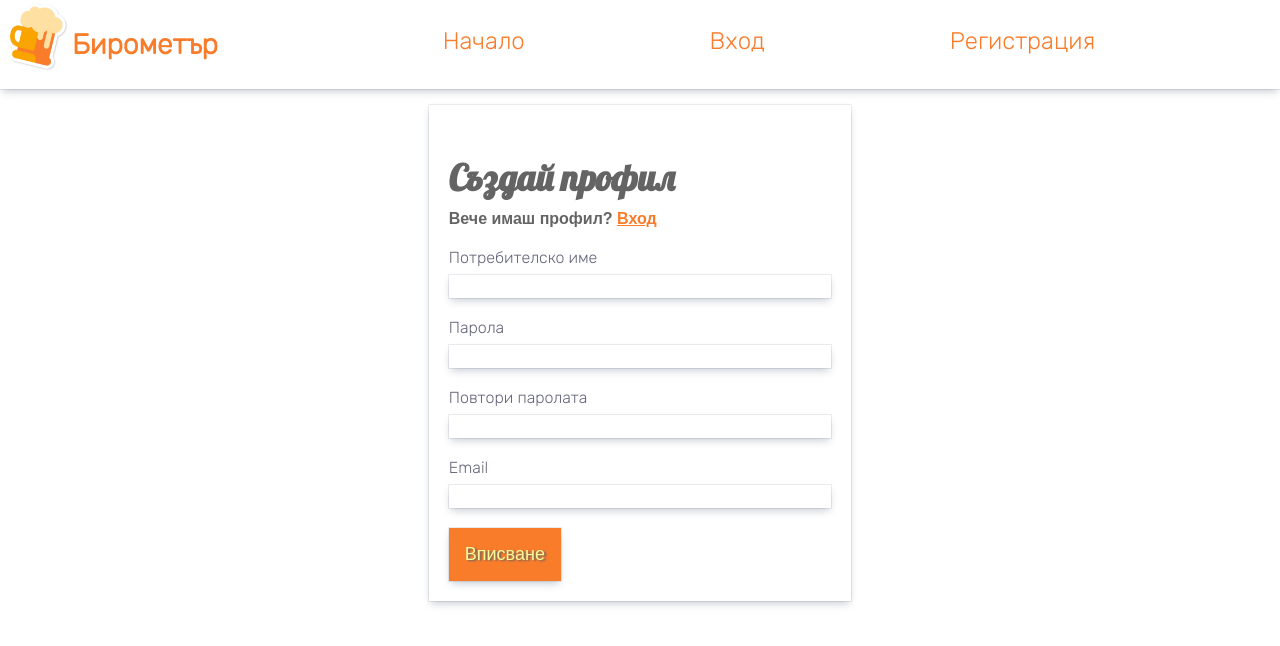
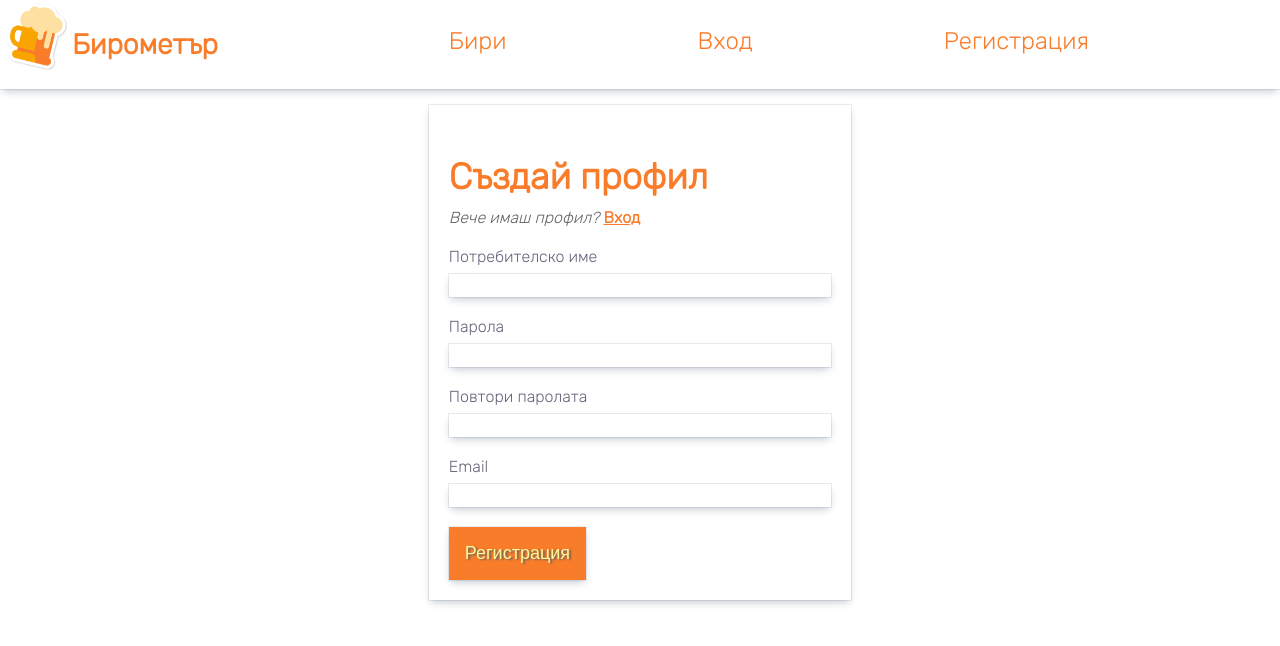
Before and after one commit to entropy88/beer-project, a React (Create React App) app: page /register in a window 1280 px wide. Shown: the top 646 px of the page. Built offline with nearby package versions, Linux system fonts and the light colour scheme.

Commit message:
final UI update

```diff
--- a/src/components/BeerDetails/BeerDetails.module.css
+++ b/src/components/BeerDetails/BeerDetails.module.css
@@ -13,7 +13,6 @@
 }
 
 h3{
-    text-align: center;
     font-size: 24px;
     color:rgb(100, 100, 100);
     font-weight: normal;
@@ -42,7 +41,6 @@ h3{
 .beerContent{
     color:#4F5054;
     margin-left: 36px;
-    align-items: center;
     flex-basis: 50%;
     flex-grow: 1;
     display: flex;
@@ -64,10 +62,9 @@ h3{
 
 .buttonsRow{
     display: flex;
-    width: 100%;
-    justify-content: space-between;
+    width: 50%;
+    justify-content: flex-start;
     flex-wrap: wrap;
-    margin-right: auto;
     padding-top: 4px;
     padding-bottom: 4px;
     margin-top: 4px;
--- a/src/components/CreateRecord/CreateRecord.module.css
+++ b/src/components/CreateRecord/CreateRecord.module.css
@@ -15,7 +15,7 @@
   font-size: 18px;
   padding: 16px;
   border:none;
-  border-radius: 12px;
+  box-shadow: rgba(9, 30, 66, 0.25) 0px 4px 8px -2px, rgba(9, 30, 66, 0.08) 0px 0px 0px 1px;
   color:rgb(100, 100, 100);
 }
 
@@ -23,7 +23,7 @@
     font-size: 18px;
     padding: 16px;
     border:none;
-    border-radius: 12px;
+    box-shadow: rgba(9, 30, 66, 0.25) 0px 4px 8px -2px, rgba(9, 30, 66, 0.08) 0px 0px 0px 1px;
     color:rgb(100, 100, 100);
 }
 
--- a/src/components/Login/Login.module.css
+++ b/src/components/Login/Login.module.css
@@ -1,4 +1,3 @@
-@import url('https://fonts.googleapis.com/css2?family=Lobster&display=swap');
 
 .form {
   margin: 16px auto;
@@ -11,21 +10,22 @@
   }
 
   .title {
-    font-family: 'Lobster',serif;
+    color:#F97C2A;
     font-size: 36px;
     font-weight: 600;
     margin-top: 30px;
   }
 
+  .subtitle {
+    font-size: 16px;
+    margin-top: 10px;
+    font-style: italic;
+  }
+
   .navigateLink{
     color:#F97C2A;
-  }
-
-  .subtitle {
-    font-family: sans-serif;
-    font-size: 16px;
     font-weight: 600;
-    margin-top: 10px;
+    font-style: normal;
   }
 
   .inputContainer {
@@ -41,6 +41,7 @@
     border: none;
     outline: none;
     width: 100%;
+    color:rgb(100, 100, 100);
   }
 
 
--- a/src/components/Navigation/Navigation.js
+++ b/src/components/Navigation/Navigation.js
@@ -11,13 +11,16 @@ export default function Navigation() {
   const {logout}=useContext(AuthContext);
 
   const guestLinks=(
-    <><li><Link to="/login">Вход</Link></li>
-    <li><Link to="/register">Регистрация</Link></li></>
+    <>
+    <li><Link to="/login">Вход</Link></li>
+    <li><Link to="/register">Регистрация</Link></li>
+    </>
   );
   const userLinks=(
-    <>  <li><Link to="/profile">Профил на {user.username}</Link></li>
+    <>
+    <li><Link to="/profile">Профил на {user.username}</Link></li>
     <li><Link to="/create">Добави бира</Link></li>
-   <li> <Link to="#" onClick={()=>logout()}>Изход</Link></li>
+    <li> <Link to="#" onClick={()=>logout()}>Изход</Link></li>
     </>
   );
 
@@ -30,7 +33,7 @@ export default function Navigation() {
           </article>
 
             <ul className={styles.topNav}>
-                              <li><Link to="/">Начало</Link></li>
+                <li><Link to="/">Бири</Link></li>
                 {user.username
                 ?userLinks
                 :guestLinks}
--- a/src/components/Register/Register.js
+++ b/src/components/Register/Register.js
@@ -71,7 +71,7 @@ function Register() {
         <input id="email" type="email" name="email" placeholder=" " />
       </div>
 
-      <button className={styles.submitButton} type="submit" >Вписване</button>
+      <button className={styles.submitButton} type="submit" >Регистрация</button>
 
       </form>
     </div>
--- a/src/components/Register/Register.module.css
+++ b/src/components/Register/Register.module.css
@@ -1,4 +1,3 @@
-@import url('https://fonts.googleapis.com/css2?family=Lobster&display=swap');
 
 .form {
   margin: 16px auto;
@@ -11,21 +10,24 @@
   }
 
   .title {
-    font-family: 'Lobster',serif;
+    color:#F97C2A;
     font-size: 36px;
     font-weight: 600;
     margin-top: 30px;
   }
+
+  .subtitle {
+    font-size: 16px;
+    margin-top: 10px;
+    font-style: italic;
+  }
+
   .navigateLink{
     color:#F97C2A;
+    font-weight: 600;
+    font-style: normal;
   }
 
-  .subtitle {
-    font-family: sans-serif;
-    font-size: 16px;
-    font-weight: 600;
-    margin-top: 10px;
-  }
 
   .inputContainer {
     margin-top: 20px;
@@ -40,6 +42,7 @@
     border: none;
     outline: none;
     width: 100%;
+    color:rgb(100, 100, 100);
   }
 
   .placeholder {
--- a/src/components/UpdateRecord/UpdateRecord.module.css
+++ b/src/components/UpdateRecord/UpdateRecord.module.css
@@ -14,7 +14,7 @@
     font-size: 18px;
     padding: 16px;
     border:none;
-    border-radius: 12px;
+    box-shadow: rgba(9, 30, 66, 0.25) 0px 4px 8px -2px, rgba(9, 30, 66, 0.08) 0px 0px 0px 1px;
     color:rgb(100, 100, 100);
 }
 
@@ -22,7 +22,7 @@
    font-size: 18px;
    padding: 16px;
    border:none;
-   border-radius: 12px;
+   box-shadow: rgba(9, 30, 66, 0.25) 0px 4px 8px -2px, rgba(9, 30, 66, 0.08) 0px 0px 0px 1px;
    color:rgb(100, 100, 100);
 }
 
```
